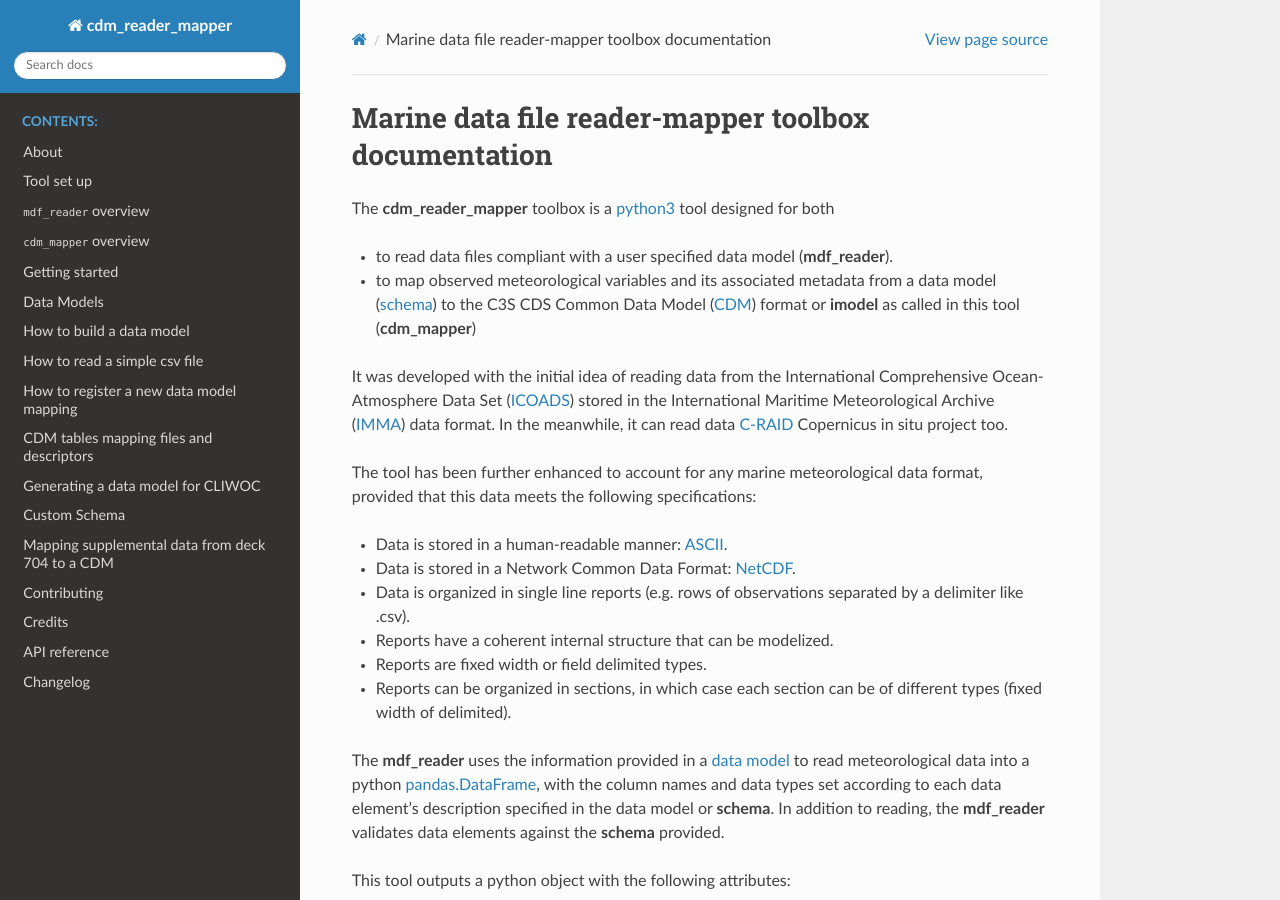
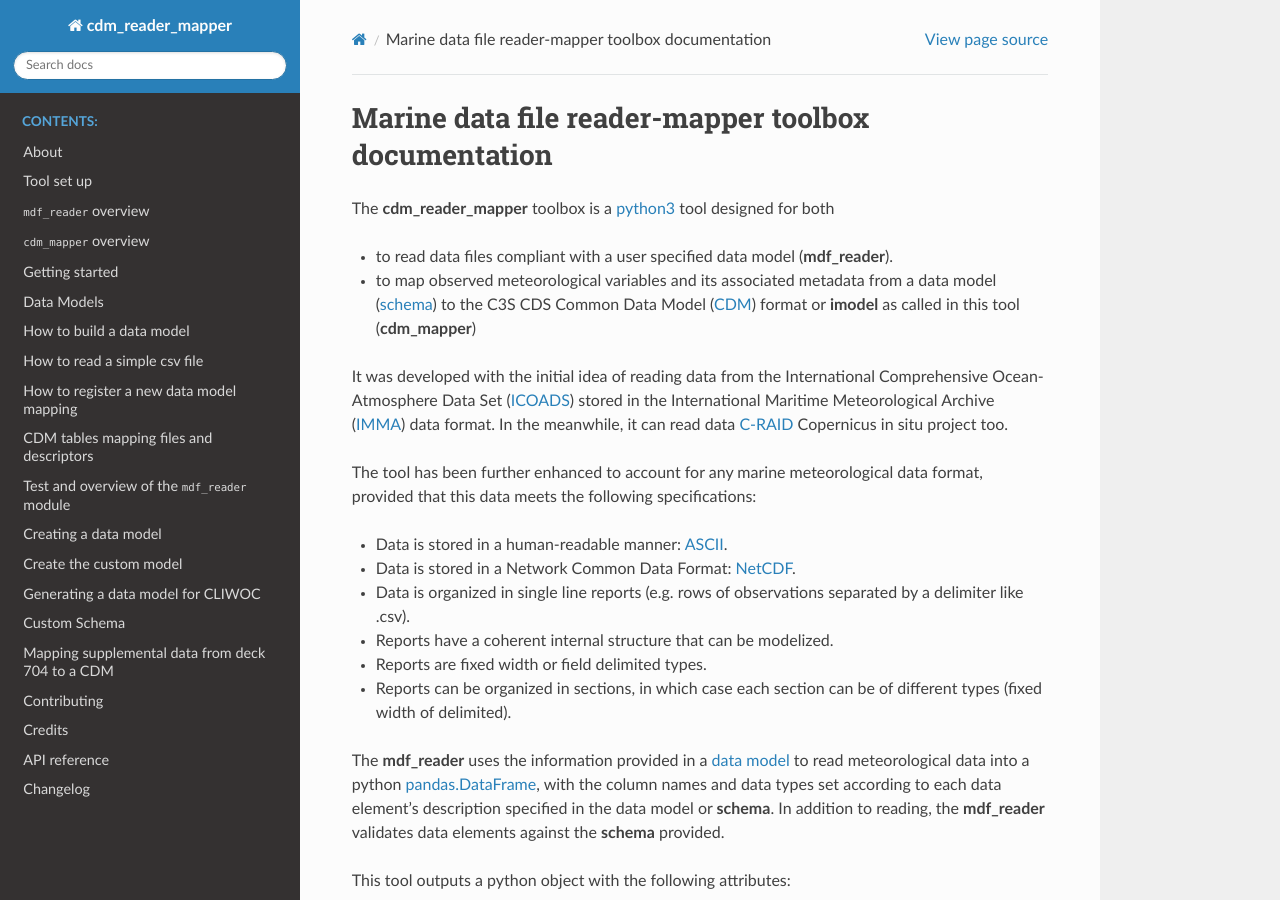
Before and after one commit to glamod/cdm_reader_mapper, a Sphinx documentation site: the page built from docs/index.rst, in a window 1280 px wide and 900 px high. Built offline with Sphinx 7.4.7 and the Read the Docs theme 2.0.0, drawn with Linux system fonts in a browser that asks for light colours; the version number could not be read and is left out.

Commit message:
add example notebooks

```diff
--- a/docs/index.rst
+++ b/docs/index.rst
@@ -54,8 +54,11 @@
    how_to_read_csv
    how-to-register-a-new-data-model-mapping.rst
    cdm-tables-mapping-files-and-descriptors.rst
+   example_notebooks/mdf_reader_test_overview.ipynb
+   example_notebooks/create_data_model.ipynb
    example_notebooks/CLIWOC_datamodel.ipynb
    example_notebooks/CDM_mapper_example_deck704.ipynb
+   example_notebooks/read_c-raid_buoy_data.ipynb
    contributing
    authors
    api
```
